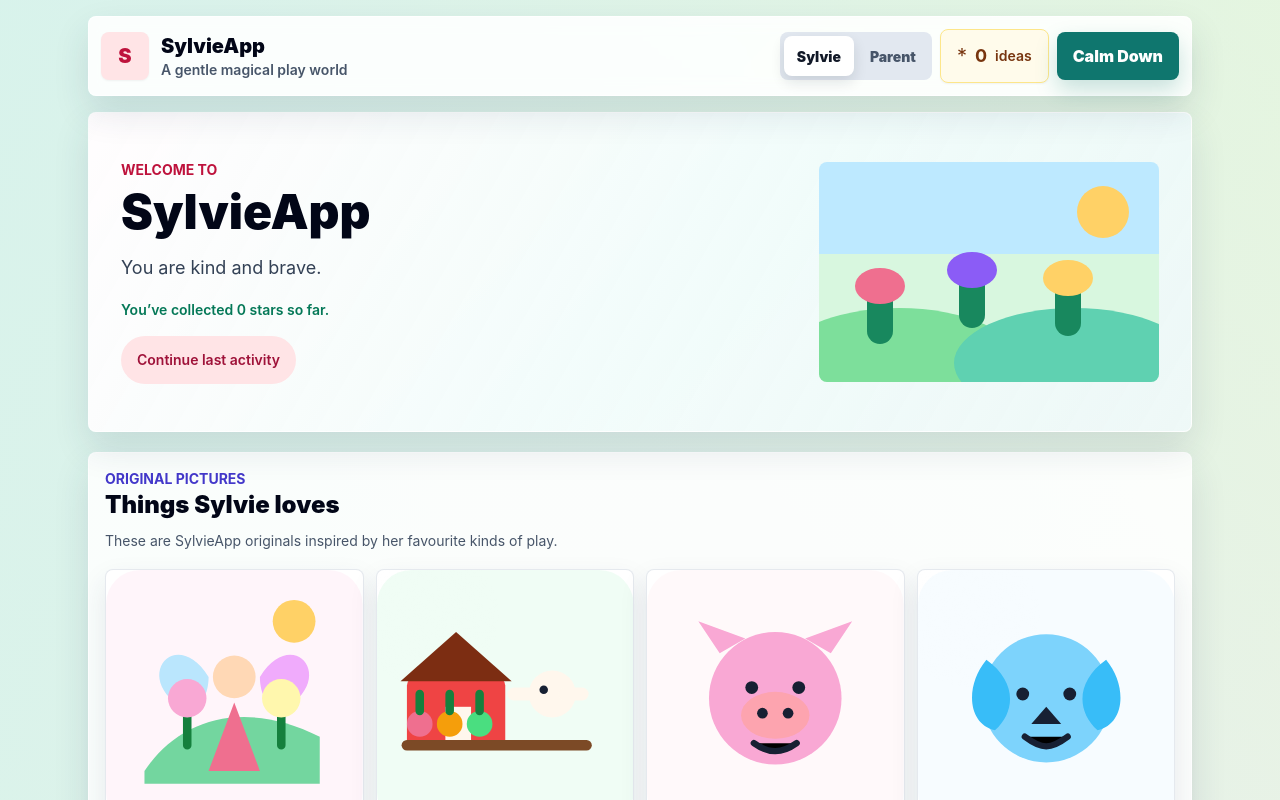
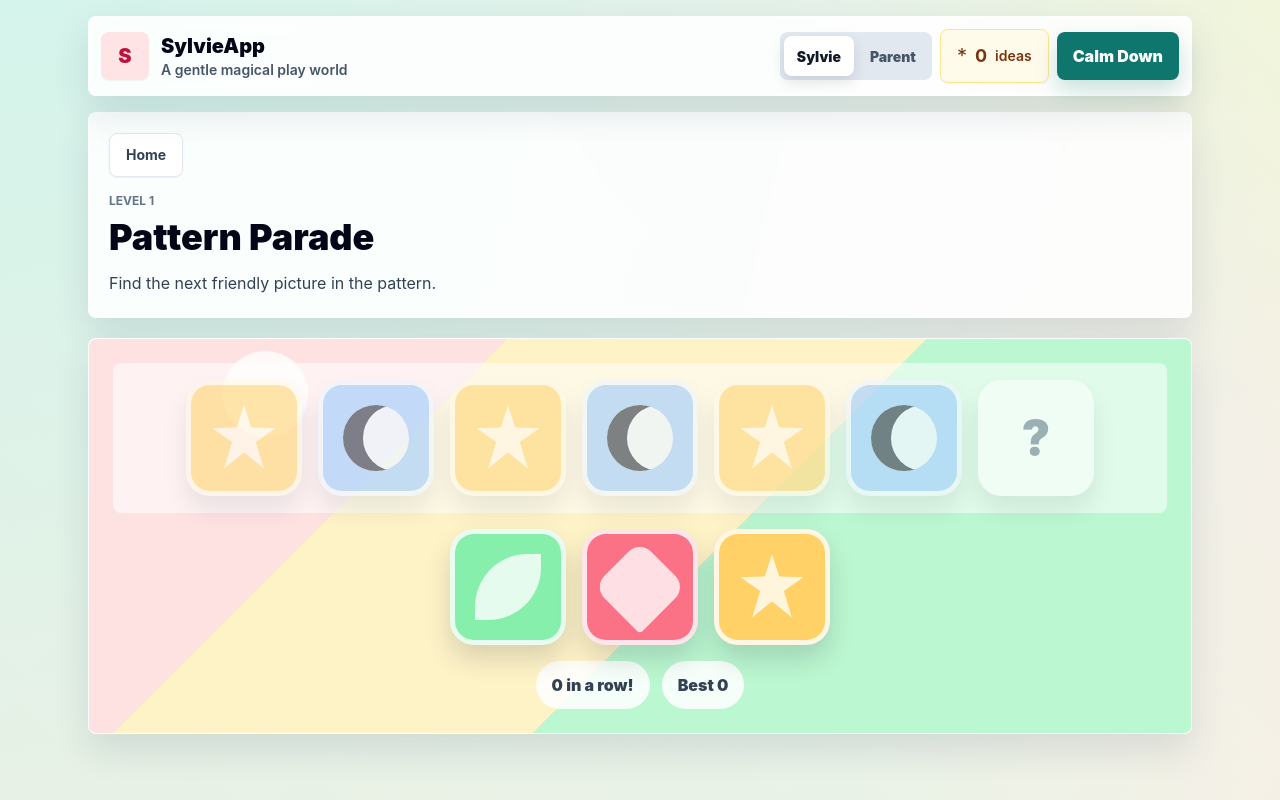
Before and after one commit to joshuaparris-max/SylvieApp, a React (Vite) app: page /pattern-parade in a window 1280 px wide. Before the commit this address led to /. Shown: the top 800 px of the page. Built offline with nearby package versions, Linux system fonts and the light colour scheme.

Commit message:
Add Pattern Parade game

```diff
--- a/src/App.jsx
+++ b/src/App.jsx
@@ -9,6 +9,7 @@ import BlockBuilder from './games/BlockBuilder'
 import ColouringRoom from './games/ColouringRoom'
 import FairyGarden from './games/FairyGarden'
 import FarmAdventure from './games/FarmAdventure'
+import PatternParade from './games/PatternParade'
 import PrincessDressUp from './games/PrincessDressUp'
 import PuzzlePlay from './games/PuzzlePlay'
 import StoryCorner from './games/StoryCorner'
@@ -28,6 +29,7 @@ function App() {
             <Route path="fairy-garden" element={<FairyGarden />} />
             <Route path="things-sylvie-loves/:id" element={<FavoriteActivity />} />
             <Route path="farm-adventure" element={<FarmAdventure />} />
+            <Route path="pattern-parade" element={<PatternParade />} />
             <Route path="princess-dress-up" element={<PrincessDressUp />} />
             <Route path="colouring-room" element={<ColouringRoom />} />
             <Route path="puzzle-play" element={<PuzzlePlay />} />
--- a/src/components/PlayIcon.jsx
+++ b/src/components/PlayIcon.jsx
@@ -104,6 +104,14 @@ const icons = {
       <path d="M48 34h6M51 31v6M9 42h6M12 39v6" />
     </>
   ),
+  patterns: (
+    <>
+      <circle cx="14" cy="30" r="7" />
+      <path d="M30 19 36 31 24 31Z" />
+      <circle cx="46" cy="30" r="7" />
+      <path d="M10 45h40" />
+    </>
+  ),
   moon: (
     <path d="M38 44c-11 3-23-5-23-17 0-8 5-15 12-18-2 10 5 20 16 21-2 6-5 10-5 14Z" />
   ),
--- a/src/data/content.js
+++ b/src/data/content.js
@@ -16,6 +16,15 @@ export const homeSections = [
     summary: 'Plant seeds, water crops, harvest treats, and feed gentle animals.',
     why: 'Builds sequencing language, animal vocabulary, and early responsibility through pretend care.',
     parentCue: 'Name the animal and the action: feed, water, harvest, help.',
+  },
+  {
+    title: 'Pattern Parade',
+    path: '/pattern-parade',
+    icon: 'patterns',
+    tone: 'sun',
+    summary: 'Choose the next picture in a gentle repeating pattern.',
+    why: 'Builds early patterning, algebraic thinking, and working memory through guided play.',
+    parentCue: 'Say the pattern together once, then let Sylvie choose the next picture.',
   },
   {
     title: 'Princess Dress-Up',
--- /dev/null
+++ b/src/games/PatternParade.jsx
@@ -0,0 +1,178 @@
+import { useEffect, useMemo, useRef, useState } from 'react'
+import PageHeader from '../components/PageHeader'
+
+const BEST_KEY = 'sylvieapp:pattern-parade-best'
+const LEVEL_KEY = 'sylvieapp:pattern-parade-level'
+
+const icons = [
+  { id: 'sun', label: 'sun', face: 'sun', color: '#ffd166' },
+  { id: 'moon', label: 'moon', face: 'moon', color: '#93c5fd' },
+  { id: 'heart', label: 'heart', face: 'heart', color: '#fb7185' },
+  { id: 'leaf', label: 'leaf', face: 'leaf', color: '#86efac' },
+  { id: 'star', label: 'star', face: 'star', color: '#facc15' },
+  { id: 'gem', label: 'gem', face: 'gem', color: '#c4b5fd' },
+]
+
+const levelUnits = [
+  ['sun', 'moon'],
+  ['star', 'star', 'heart'],
+  ['sun', 'leaf', 'gem'],
+]
+
+function readNumber(key, fallback) {
+  try {
+    return Number(localStorage.getItem(key) || fallback)
+  } catch {
+    return fallback
+  }
+}
+
+function makeRound(level) {
+  const unit = levelUnits[level - 1]
+  const repeats = level === 1 ? 3 : 2
+  const visible = Array.from({ length: repeats }, () => unit).flat()
+  const answer = unit[visible.length % unit.length]
+  const distractors = icons
+    .map((icon) => icon.id)
+    .filter((id) => id !== answer && !unit.includes(id))
+    .sort(() => Math.random() - 0.5)
+    .slice(0, 2)
+  const choices = [answer, ...distractors].sort(() => Math.random() - 0.5)
+  return { unit, visible, answer, choices, stamp: Date.now() }
+}
+
+function PatternIcon({ id, blank, active, wrong, onClick }) {
+  const icon = icons.find((item) => item.id === id)
+  return (
+    <button
+      type="button"
+      className={`learning-icon ${blank ? 'blank' : ''} ${active ? 'active' : ''} ${
+        wrong ? 'wrong' : ''
+      }`}
+      style={{ '--icon-color': icon?.color || '#fff' }}
+      onClick={onClick}
+      aria-label={blank ? 'missing pattern piece' : icon?.label}
+      disabled={!onClick}
+    >
+      {blank ? '?' : <span className={`learning-symbol symbol-${icon.face}`} />}
+    </button>
+  )
+}
+
+export default function PatternParade() {
+  const [level, setLevel] = useState(() => Math.min(3, Math.max(1, readNumber(LEVEL_KEY, 1))))
+  const [round, setRound] = useState(() => makeRound(level))
+  const [streak, setStreak] = useState(0)
+  const [best, setBest] = useState(() => readNumber(BEST_KEY, 0))
+  const [correctRun, setCorrectRun] = useState(0)
+  const [status, setStatus] = useState('ready')
+  const [wrongChoice, setWrongChoice] = useState('')
+  const [showAnswer, setShowAnswer] = useState(false)
+  const [highlight, setHighlight] = useState(-1)
+  const timers = useRef([])
+
+  const row = useMemo(() => [...round.visible, round.answer], [round])
+  const celebration = streak > 0 && streak % 5 === 0 && status === 'correct'
+
+  useEffect(() => () => timers.current.forEach(window.clearTimeout), [])
+
+  const schedule = (fn, delay) => {
+    const timer = window.setTimeout(fn, delay)
+    timers.current.push(timer)
+  }
+
+  const clearTimers = () => {
+    timers.current.forEach(window.clearTimeout)
+    timers.current = []
+  }
+
+  const playChime = () => {
+    const AudioContext = window.AudioContext || window.webkitAudioContext
+    if (!AudioContext) return
+    const ctx = new AudioContext()
+    ;[523, 659, 784].forEach((frequency, index) => {
+      const osc = ctx.createOscillator()
+      const gain = ctx.createGain()
+      osc.frequency.value = frequency
+      gain.gain.setValueAtTime(0.001, ctx.currentTime + index * 0.08)
+      gain.gain.exponentialRampToValueAtTime(0.1, ctx.currentTime + index * 0.08 + 0.02)
+      gain.gain.exponentialRampToValueAtTime(0.001, ctx.currentTime + index * 0.08 + 0.18)
+      osc.connect(gain).connect(ctx.destination)
+      osc.start(ctx.currentTime + index * 0.08)
+      osc.stop(ctx.currentTime + index * 0.08 + 0.2)
+    })
+  }
+
+  const nextRound = (nextLevel = level) => {
+    clearTimers()
+    setRound(makeRound(nextLevel))
+    setStatus('ready')
+    setWrongChoice('')
+    setShowAnswer(false)
+    setHighlight(-1)
+  }
+
+  const choose = (choice) => {
+    if (status === 'correct') return
+    clearTimers()
+    if (choice !== round.answer) {
+      setWrongChoice(choice)
+      setShowAnswer(false)
+      setStatus('try')
+      schedule(() => setShowAnswer(true), 1000)
+      return
+    }
+
+    const nextStreak = streak + 1
+    const nextRun = correctRun + 1
+    const nextLevel = nextRun >= 3 ? Math.min(3, level + 1) : level
+    setStreak(nextStreak)
+    setBest(Math.max(best, nextStreak))
+    setCorrectRun(nextRun >= 3 ? 0 : nextRun)
+    setStatus('correct')
+    playChime()
+    try {
+      localStorage.setItem(BEST_KEY, String(Math.max(best, nextStreak)))
+      localStorage.setItem(LEVEL_KEY, String(nextLevel))
+    } catch {
+      // Best streak is optional.
+    }
+    if (nextLevel !== level) setLevel(nextLevel)
+    row.forEach((_, index) => schedule(() => setHighlight(index), index * 130))
+    schedule(() => nextRound(nextLevel), 1400)
+  }
+
+  return (
+    <div>
+      <PageHeader title="Pattern Parade" eyebrow={`Level ${level}`}>
+        <p>Find the next friendly picture in the pattern.</p>
+      </PageHeader>
+
+      <section className={`learning-game-stage pattern-parade ${celebration ? 'celebrate' : ''}`}>
+        <div className="learning-row pattern-row" aria-label="Pattern row">
+          {round.visible.map((id, index) => (
+            <PatternIcon key={`${round.stamp}-${id}-${index}`} id={id} active={highlight === index} />
+          ))}
+          <PatternIcon id={round.answer} blank={status !== 'correct'} active={highlight === row.length - 1} />
+        </div>
+
+        <div className="learning-choice-row" aria-label="Choose the next pattern piece">
+          {round.choices.map((choice) => (
+            <PatternIcon
+              key={choice}
+              id={choice}
+              active={showAnswer && choice === round.answer}
+              wrong={wrongChoice === choice}
+              onClick={() => choose(choice)}
+            />
+          ))}
+        </div>
+
+        <div className="learning-streak">
+          <span>{streak} in a row!</span>
+          <span>Best {best}</span>
+        </div>
+      </section>
+    </div>
+  )
+}
--- a/src/index.css
+++ b/src/index.css
@@ -1712,6 +1712,136 @@ button[disabled] {
   animation: confetti-fall 1.1s ease-out forwards;
 }
 
+.learning-game-stage {
+  position: relative;
+  overflow: hidden;
+  border: 1px solid rgba(255, 255, 255, 0.86);
+  border-radius: 8px;
+  background:
+    radial-gradient(circle at 16% 14%, rgba(255, 255, 255, 0.78) 0 42px, transparent 44px),
+    linear-gradient(135deg, #fee2e2 0 28%, #fef3c7 28% 56%, #bbf7d0 56% 100%);
+  padding: clamp(1rem, 3vw, 1.5rem);
+  box-shadow: 0 16px 36px rgba(37, 53, 86, 0.12);
+}
+
+.learning-row,
+.learning-choice-row {
+  display: flex;
+  flex-wrap: wrap;
+  justify-content: center;
+  gap: clamp(0.65rem, 2vw, 1rem);
+}
+
+.learning-row {
+  min-height: 150px;
+  align-items: center;
+  border-radius: 8px;
+  background: rgba(255, 255, 255, 0.55);
+  padding: 1rem;
+}
+
+.learning-choice-row {
+  margin-top: 1rem;
+}
+
+.learning-icon {
+  position: relative;
+  display: grid;
+  width: clamp(82px, 15vw, 116px);
+  height: clamp(82px, 15vw, 116px);
+  place-items: center;
+  border: 5px solid rgba(255, 255, 255, 0.82);
+  border-radius: 24px;
+  background: var(--icon-color);
+  color: #172033;
+  font-size: 3rem;
+  font-weight: 950;
+  box-shadow: 0 14px 26px rgba(15, 23, 42, 0.15);
+  transition:
+    transform 180ms ease,
+    box-shadow 180ms ease,
+    filter 180ms ease;
+}
+
+.learning-icon:not(:disabled):hover {
+  transform: translateY(-2px);
+}
+
+.learning-icon.blank {
+  background: rgba(255, 255, 255, 0.9);
+  color: #64748b;
+}
+
+.learning-icon.active {
+  animation: learning-pop 620ms ease-in-out;
+  box-shadow:
+    0 0 0 9px rgba(255, 255, 255, 0.5),
+    0 14px 26px rgba(15, 23, 42, 0.15);
+}
+
+.learning-icon.wrong {
+  animation: gentle-wiggle 440ms ease-in-out;
+}
+
+.learning-symbol {
+  display: block;
+  width: 62%;
+  height: 62%;
+  background: rgba(255, 255, 255, 0.78);
+}
+
+.symbol-sun,
+.symbol-star {
+  clip-path: polygon(50% 0, 61% 34%, 98% 35%, 68% 56%, 80% 96%, 50% 72%, 20% 96%, 32% 56%, 2% 35%, 39% 34%);
+}
+
+.symbol-moon {
+  border-radius: 50%;
+  box-shadow: inset 20px 0 0 #172033;
+}
+
+.symbol-heart {
+  transform: rotate(45deg);
+  border-radius: 16px 16px 4px 16px;
+}
+
+.symbol-leaf {
+  border-radius: 80% 0 80% 0;
+}
+
+.symbol-gem {
+  clip-path: polygon(50% 0, 100% 35%, 78% 100%, 22% 100%, 0 35%);
+}
+
+.learning-streak {
+  display: flex;
+  flex-wrap: wrap;
+  justify-content: center;
+  gap: 0.75rem;
+  margin-top: 1rem;
+}
+
+.learning-streak span {
+  min-height: 48px;
+  border-radius: 999px;
+  background: rgba(255, 255, 255, 0.86);
+  padding: 0.75rem 1rem;
+  color: #334155;
+  font-weight: 950;
+}
+
+.pattern-parade.celebrate::after {
+  pointer-events: none;
+  position: absolute;
+  inset: 0;
+  background:
+    radial-gradient(circle at 20% 30%, rgba(250, 204, 21, 0.5) 0 12px, transparent 13px),
+    radial-gradient(circle at 70% 18%, rgba(251, 113, 133, 0.48) 0 12px, transparent 13px),
+    radial-gradient(circle at 82% 72%, rgba(45, 212, 191, 0.48) 0 12px, transparent 13px);
+  animation: sparkle 900ms ease-out forwards;
+  content: "";
+}
+
 .star-party-sky span {
   position: absolute;
   width: 10px;
@@ -2259,6 +2389,16 @@ button[disabled] {
   }
 }
 
+@keyframes learning-pop {
+  0%,
+  100% {
+    transform: translateY(0) scale(1);
+  }
+  50% {
+    transform: translateY(-12px) scale(1.08);
+  }
+}
+
 .breathing-circle {
   display: grid;
   width: 220px;
```
